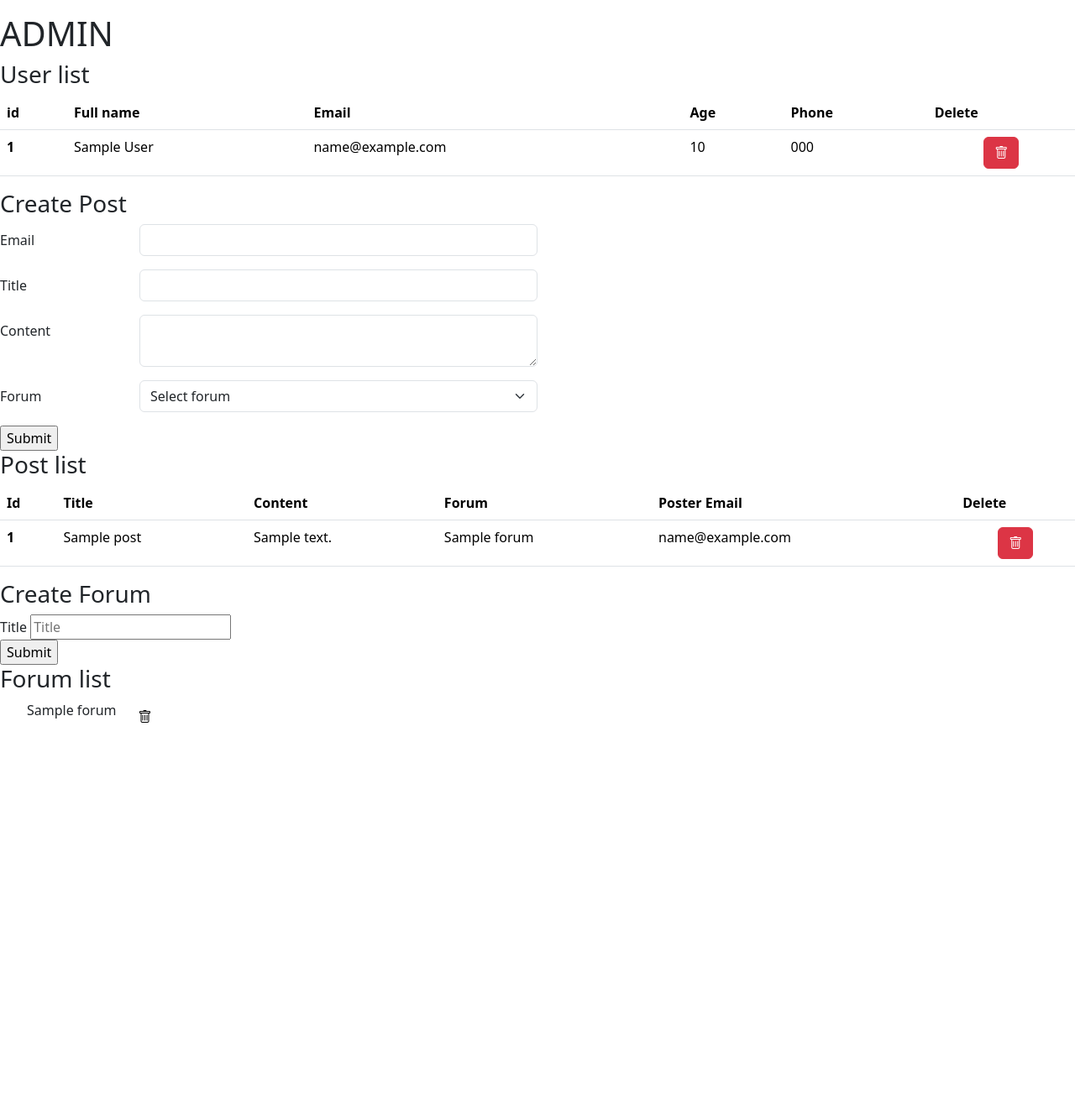
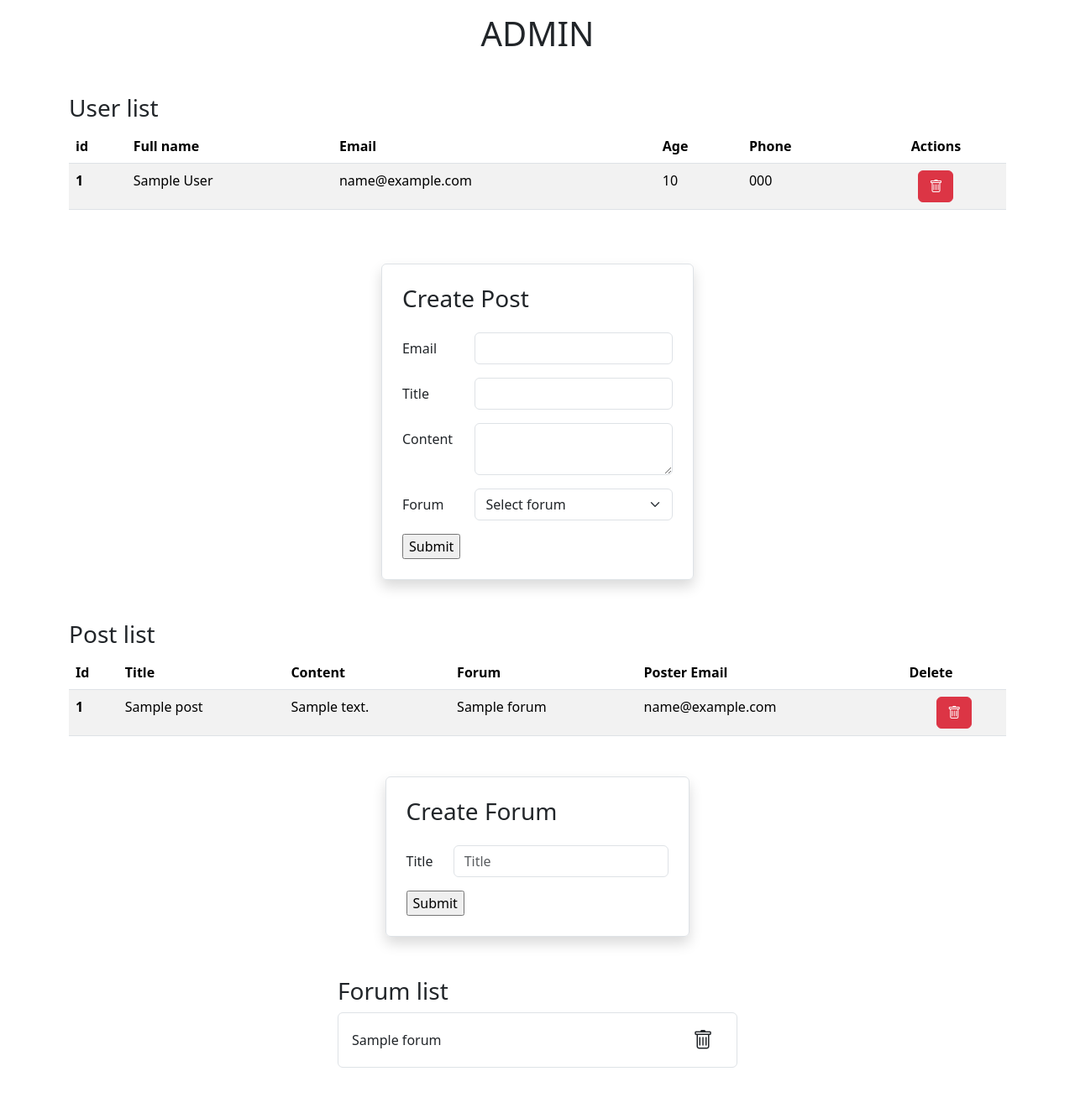
Before and after one commit to VadimEp622/php-sql-jquery-ssr-exercise, a PHP site: page /admin.php in a window 1280 px wide. Shown: the part 24-1344 px from the top of the page at 84% size. Before the commit the page ends 885 px from the top, so only its background shows below. Run offline with PHP 8.4, Linux system fonts and the light colour scheme; tables that the repository leaves empty hold one stand-in row (values such as "Sample post").

Commit message:
improved styling

```diff
--- a/admin.php
+++ b/admin.php
@@ -57,7 +57,7 @@ if ($_SERVER["REQUEST_METHOD"] == "POST" && isset($_POST['current_form'])) {
 
 <body>
     <?php include_once __DIR__ . '/components/navbar.php'; ?>
-    <h1>ADMIN</h1>
+    <h1 class="text-center">ADMIN</h1>
     <?php include_once __DIR__ . '/components/user-list.php'; ?>
     <?php include_once __DIR__ . '/components/post-create-form.php'; ?>
     <?php include_once __DIR__ . '/components/post-list.php'; ?>
--- a/components/forum-create-form.php
+++ b/components/forum-create-form.php
@@ -14,19 +14,22 @@ if ($_SERVER["REQUEST_METHOD"] == "POST" && isset($_POST['current_form']) && $_P
 
 ?>
 
-<section>
-    <h3>Create Forum</h3>
+
+<section class="container my-5 d-flex justify-content-center">
+    <div class="p-4 shadow border rounded">
+        <h3 class="mb-4">Create Forum</h3>
         <form action="<?= htmlspecialchars($_SERVER["PHP_SELF"]); ?>" method="post">
             <input type="hidden" name="current_form" value="<?= $current_form ?>">
-        <div>
-            <label for="title">Title</label>
-            <input type="text" placeholder="Title" name="title">
+            <div class="row mb-3">
+                <label for="title" class="col-sm-2 col-form-label">Title</label>
+                <div class="col-sm-10">
+                    <input type="text" placeholder="Title" name="title" class="form-control">
                     <?php if ($validation[$current_form]['title']['error']) : ?>
                         <p class="text-danger"><?= $validation[$current_form]['title']['message'] ?></p>
                     <?php endif ?>
                 </div>
-        <div>
+            </div>
             <input type="submit" value="Submit">
+        </form>
     </div>
-    </form>
 </section>
--- a/components/forum-list.php
+++ b/components/forum-list.php
@@ -9,19 +9,19 @@ fetch_forums($conn, $res[$current_cmp]);
 $currentRoute = get_current_route();
 ?>
 
-<section>
+<section class="container-sm my-5" style="max-width: 500px;">
     <h3>Forum list</h3>
     <?php if ($res[$current_cmp]['error']) : ?>
         <p style="color: red;"><?= $res[$current_cmp]['message'] ?></p>
     <?php else : ?>
-        <ul id="forum-list">
+        <ul class="list-group" id="forum-list">
             <?php foreach ($res[$current_cmp]['forums'] as $value) : ?>
-                <li>
-                    <p><?= $value['title'] ?></p>
-                    <form action="operations/forums/delete.php" method="post">
+                <li class="list-group-item list-group-item-action d-flex justify-content-between align-items-center gap-5">
+                    <div><?= $value['title'] ?></div>
+                    <form action="operations/forums/delete.php" method="post" class="d-flex flex-row justify-content-center align-items-center">
                         <input type="hidden" name="current_route" value="<?= $currentRoute ?>">
                         <input type="hidden" name="id" value="<?= $value['id'] ?>">
-                        <button><i class="bi bi-trash"></i></button>
+                        <button class="btn border-0"><i class="bi bi-trash icon-danger" style="font-size: 1.5rem;"></i></button>
                     </form>
                 </li>
             <?php endforeach ?>
@@ -30,40 +30,6 @@ $currentRoute = get_current_route();
 </section>
 
 <style>
-    #forum-list {
-        list-style-type: none;
-        display: flex;
-        flex-direction: column;
-        justify-content: center;
-        align-items: flex-start;
-        max-width: 500px;
-    }
-
-    #forum-list li {
-        list-style-type: none;
-        display: flex;
-        align-items: center;
-        gap: 20px;
-        position: relative;
-        width: 100%;
-    }
-
-    #forum-list li:hover:after {
-        content: '';
-        position: absolute;
-        width: 100%;
-        height: 100%;
-        border: 1px solid green;
-        pointer-events: none;
-
-    }
-
-    #forum-list li button {
-        height: 20px;
-        border: none;
-        background-color: inherit;
-    }
-
     #forum-list li button:hover {
         cursor: pointer;
         color: rgb(255, 109, 109);
--- a/components/post-create-form.php
+++ b/components/post-create-form.php
@@ -20,14 +20,17 @@ if ($_SERVER["REQUEST_METHOD"] == "POST" && isset($_POST['current_form']) && $_P
 
 ?>
 
-<section>
-    <h3>Create Post</h3>
+<section class="container my-5 d-flex justify-content-center">
+    <div class="p-4 shadow border rounded">
+        <h3 class="mb-4">Create Post</h3>
         <?php if ($res[$current_cmp]['error']) : ?>
+            <section class="">
                 <div class="text-danger">Error</div>
                 <div class="text-danger"><?= $res[$current_cmp]['message'] ?></div>
                 <a class="btn btn-secondary" href="<?php htmlspecialchars($_SERVER['PHP_SELF']); ?>">Reload this page</a>
+            </section>
         <?php else : ?>
-        <form method="post" class="w-50">
+            <form method="post" class="">
                 <input type="hidden" name="current_form" value="<?= $current_form ?>">
 
                 <div class="row mb-3">
@@ -80,4 +83,5 @@ if ($_SERVER["REQUEST_METHOD"] == "POST" && isset($_POST['current_form']) && $_P
                 </div>
             </form>
         <?php endif ?>
+    </div>
 </section>
--- a/components/post-list.php
+++ b/components/post-list.php
@@ -9,15 +9,14 @@ fetch_posts($conn, $res[$current_cmp]);
 $currentRoute = get_current_route();
 ?>
 
-
-<section>
+<section class="container my-5">
     <h3>Post list</h3>
     <?php if ($res[$current_cmp]['error']) : ?>
         <div class="d-flex gap-2">
             <p style="color: red;"><?= $res[$current_cmp]['message'] ?></p>
         </div>
     <?php else : ?>
-        <table class="table">
+        <table class="table table-striped">
             <thead>
                 <tr>
                     <th scope="col">Id</th>
--- a/components/user-list.php
+++ b/components/user-list.php
@@ -9,7 +9,7 @@ fetch_users($conn, $res[$current_cmp]);
 $currentRoute = get_current_route();
 ?>
 
-<section>
+<section class="container my-5">
     <h3>User list</h3>
     <?php if ($res[$current_cmp]['error']) : ?>
         <div class="d-flex gap-2">
@@ -22,7 +22,8 @@ $currentRoute = get_current_route();
             <?php endif ?>
         </div>
     <?php else : ?>
-        <table class="table">
+        <div class="table-responsive">
+            <table class="table table-striped table-hover">
                 <thead>
                     <tr>
                         <th scope="col">id</th>
@@ -30,7 +31,7 @@ $currentRoute = get_current_route();
                         <th scope="col">Email</th>
                         <th scope="col">Age</th>
                         <th scope="col">Phone</th>
-                    <th scope="col">Delete</th>
+                        <th scope="col" class="text-center">Actions</th>
                     </tr>
                 </thead>
                 <tbody>
@@ -52,5 +53,6 @@ $currentRoute = get_current_route();
                     <?php endforeach ?>
                 </tbody>
             </table>
+        </div>
     <?php endif ?>
 </section>
--- a/index.php
+++ b/index.php
@@ -12,6 +12,7 @@ require_once __DIR__ . '/services/php/form-handler.services.php';
 // 4) add try/catch to operations
 // 5) see if it's possible to dynamically update empty initialized $res/$validation arrays, based on imported components
 //      (and even better, see if it's possible to make some essential required file that will be included in every page, and that file will have the above mentioned arrays)
+// 6) fix flash messages causing layout to jump (for example, adding margin-block-end:16px to forms)
 
 
 display_flash_message(FLASH_OPERATION_FORUM_CREATE);
```
Lines whose indentation alone changed are shown as unchanged.
